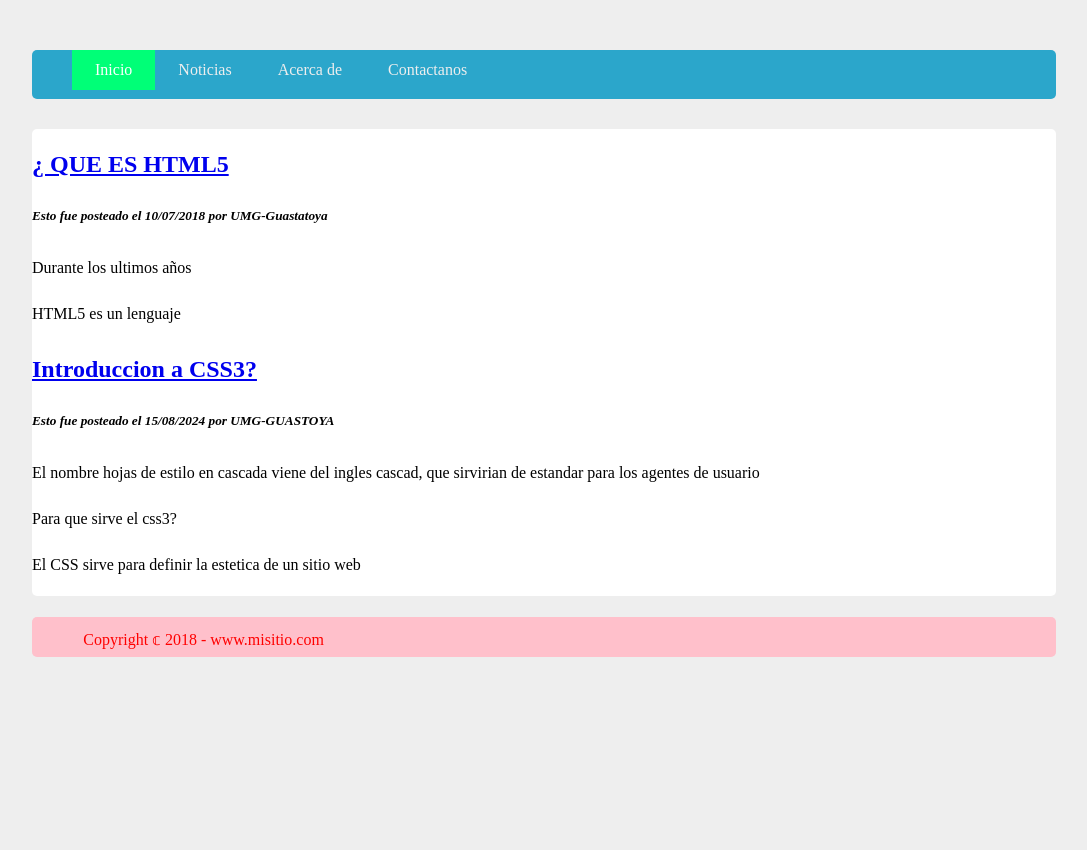
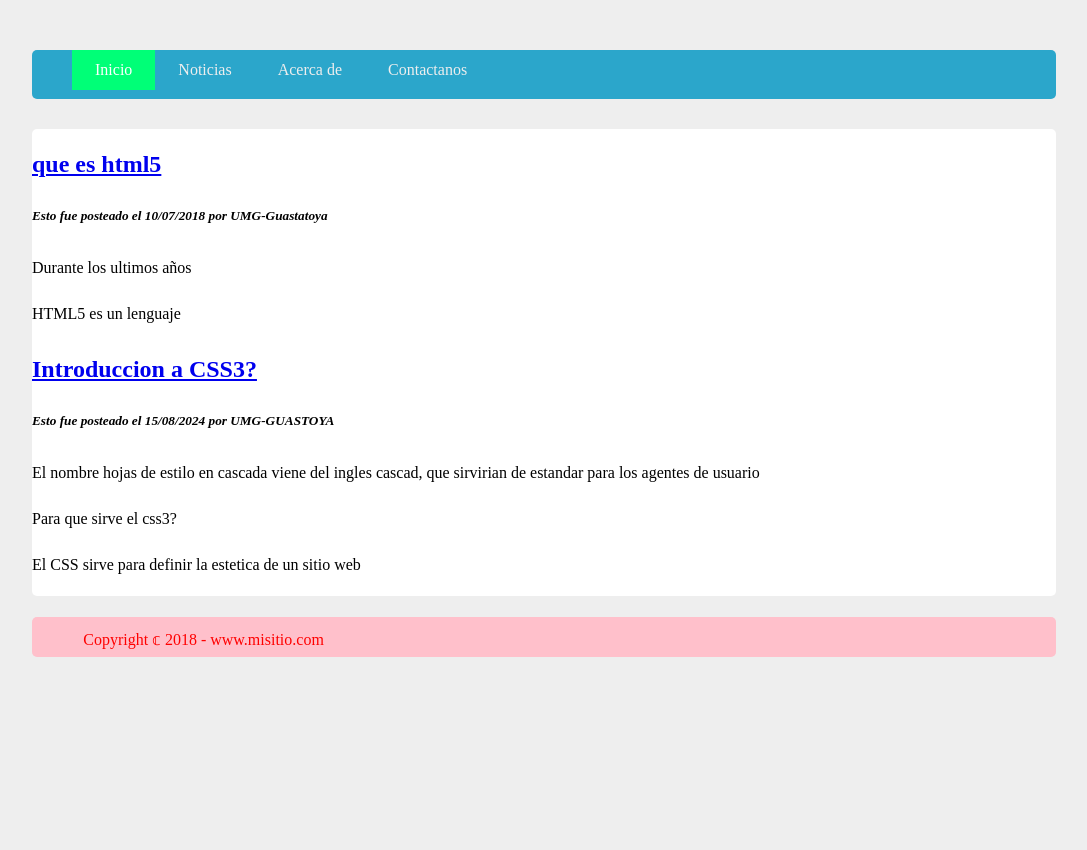
Before and after one commit to AlejandroOrtiz01/tarea01_desarrollo_web, a website: page public_html/index.html in a window 1280 px wide. Shown: the top 850 px of the page, without its empty margins (96-1183 px from the left). Drawn offline with Linux system fonts and the light colour scheme.

```diff
--- a/public_html/index.html
+++ b/public_html/index.html
@@ -33,7 +33,7 @@
                 <article class="Top">
 
                     <header>
-                        <h2><a href="#">¿ QUE ES HTML5</a></H2>
+                        <h2><a href="#">que es html5</a></H2>
                     </header>
                     <footer>
                         <h5><i>Esto fue posteado el  10/07/2018 por UMG-Guastatoya</i></h5>
```
